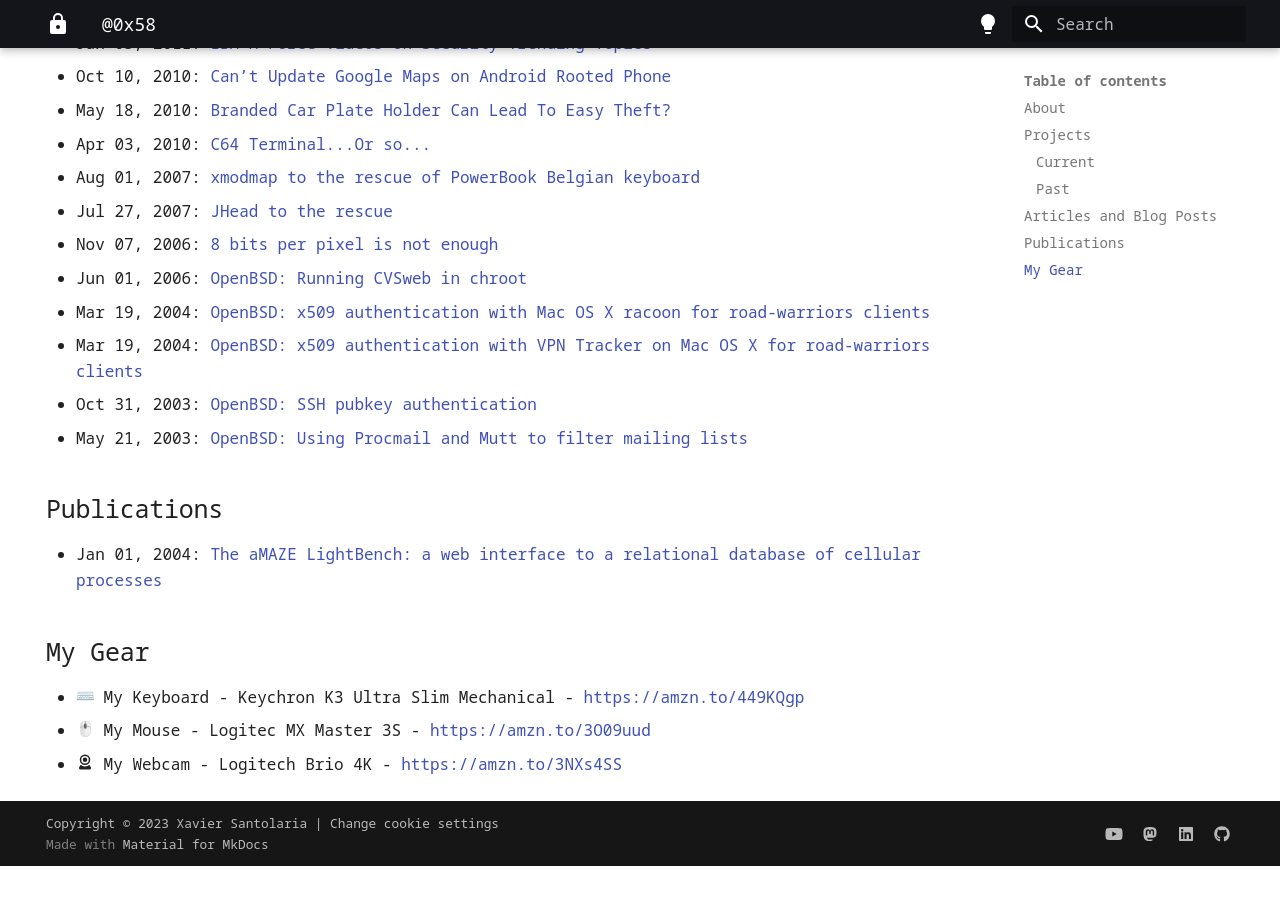
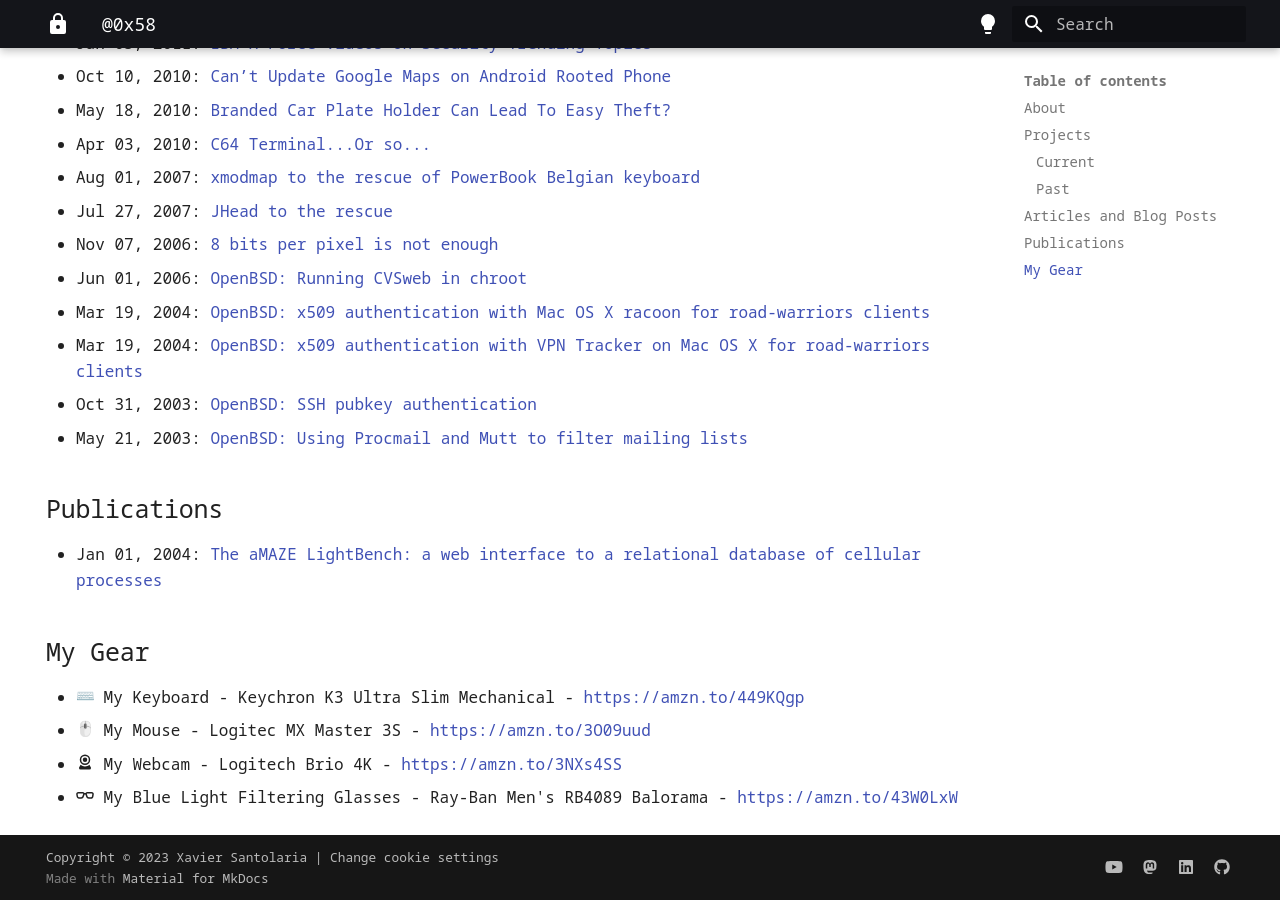
Before and after one commit to xsa/0x58.santolaria.net, an MkDocs documentation site: the page built from docs/index.md, in a window 1280 px wide and 900 px high, scrolled down 1784 px. Built offline with MkDocs 1.6.1 and Material for MkDocs 9.7.7, drawn with Linux system fonts in a browser that asks for light colours; emoji names are drawn with the system emoji font; before the commit the page ends 2650 px from its top, so only the background shows below that.

Commit message:
Add my Ray-Ban glasses

```diff
--- a/docs/index.md
+++ b/docs/index.md
@@ -79,3 +79,4 @@ Open Source Advocate | Hacker | ex-OpenBSD (xsa@) | [Field Hockey Coach](https:/
 - :keyboard: My Keyboard - Keychron K3 Ultra Slim Mechanical - [https://amzn.to/449KQgp](https://amzn.to/449KQgp){:target="_blank"}
 - :mouse_three_button: My Mouse - Logitec MX Master 3S - [https://amzn.to/3O09uud](https://amzn.to/3O09uud){:target="_blank"}
 - :material-webcam: My Webcam - Logitech Brio 4K - [https://amzn.to/3NXs4SS](https://amzn.to/3NXs4SS)
+- :material-glasses: My Blue Light Filtering Glasses - Ray-Ban Men's RB4089 Balorama - [https://amzn.to/43W0LxW](https://amzn.to/43W0LxW)
```
